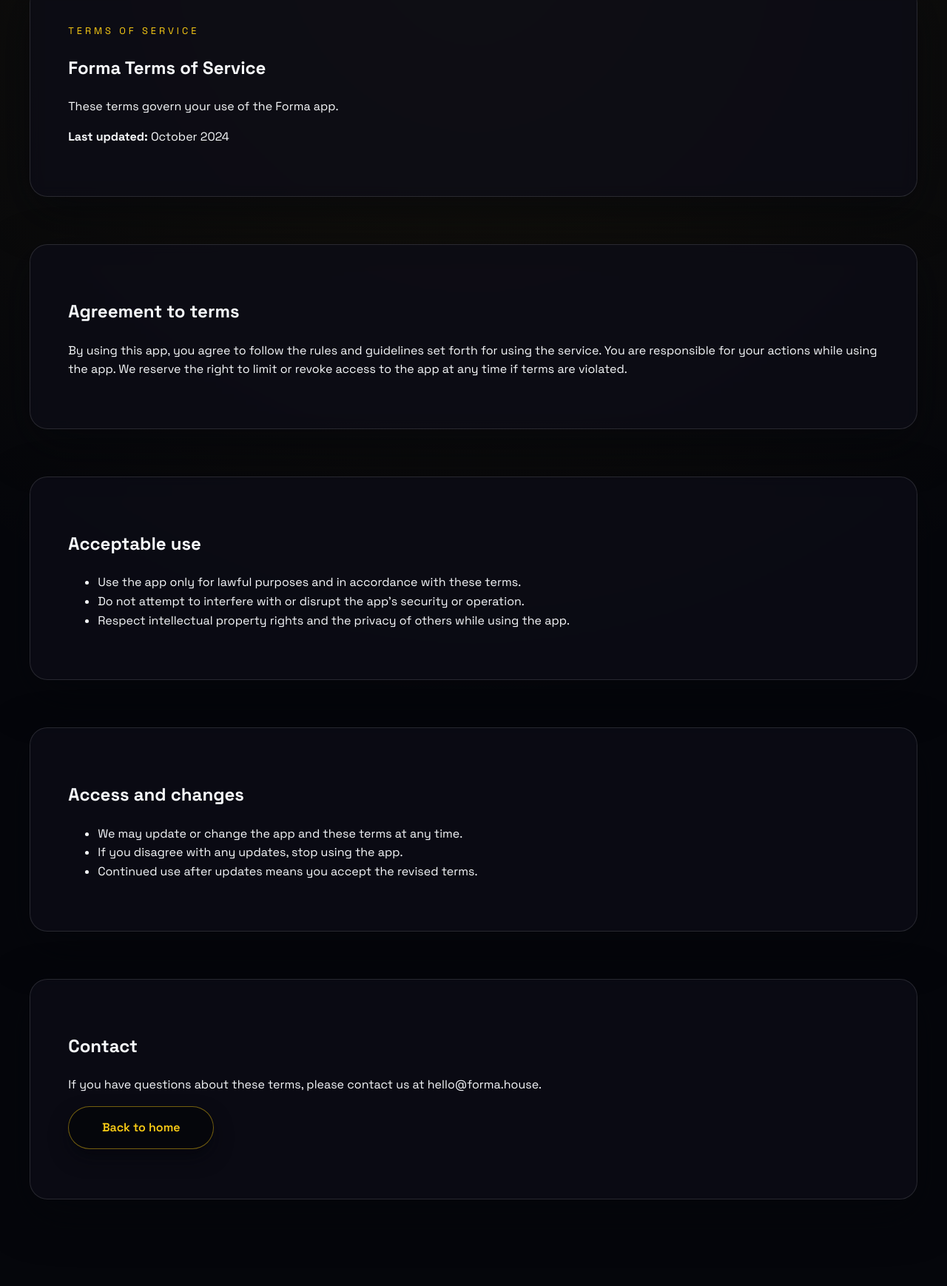
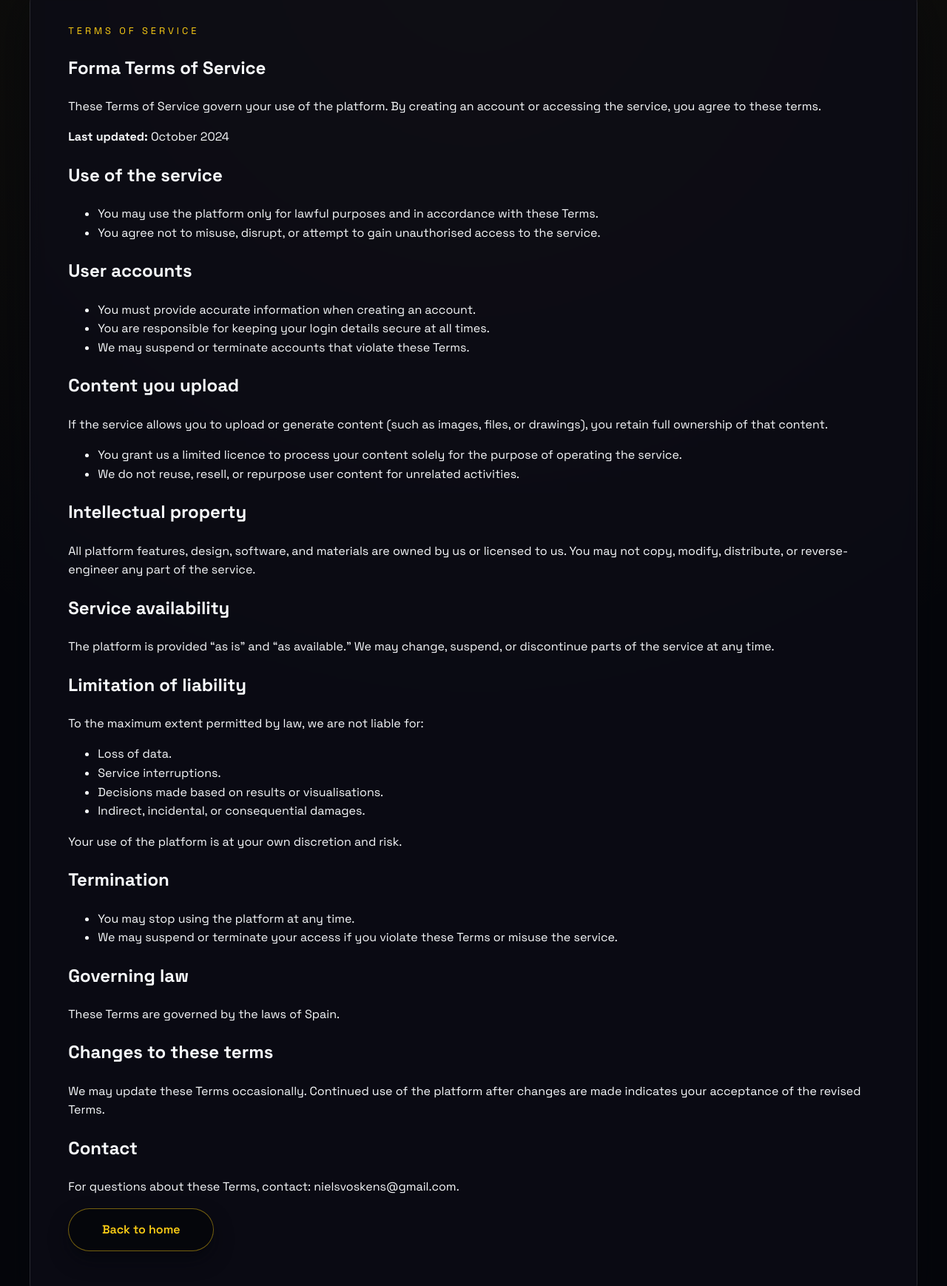
Before and after one commit to nielsvoskens/Forma.github.io, a plain HTML site: page terms.html in a window 1280 px wide. Shown: the part 84-1822 px from the top of the page at 74% size. Before the commit the page ends 1785 px from the top, so only its background shows below. Drawn offline with Linux system fonts and the light colour scheme.

Commit message:
improved privacy and terms pages

```diff
--- a/terms.html
+++ b/terms.html
@@ -21,40 +21,59 @@
       <section class="section">
         <p class="eyebrow">Terms of Service</p>
         <h1>Forma Terms of Service</h1>
-        <p>These terms govern your use of the Forma app.</p>
+        <p>These Terms of Service govern your use of the platform. By creating an account or accessing the service, you agree to these terms.</p>
         <p><strong>Last updated:</strong> October 2024</p>
-      </section>
 
-      <section class="section">
-        <h2>Agreement to terms</h2>
-        <p>
-          By using this app, you agree to follow the rules and guidelines set forth for using the service. You are
-          responsible for your actions while using the app. We reserve the right to limit or revoke access to the app at
-          any time if terms are violated.
-        </p>
-      </section>
+        <h2>Use of the service</h2>
+        <ul>
+          <li>You may use the platform only for lawful purposes and in accordance with these Terms.</li>
+          <li>You agree not to misuse, disrupt, or attempt to gain unauthorised access to the service.</li>
+        </ul>
 
-      <section class="section">
-        <h2>Acceptable use</h2>
+        <h2>User accounts</h2>
         <ul>
-          <li>Use the app only for lawful purposes and in accordance with these terms.</li>
-          <li>Do not attempt to interfere with or disrupt the app’s security or operation.</li>
-          <li>Respect intellectual property rights and the privacy of others while using the app.</li>
+          <li>You must provide accurate information when creating an account.</li>
+          <li>You are responsible for keeping your login details secure at all times.</li>
+          <li>We may suspend or terminate accounts that violate these Terms.</li>
         </ul>
-      </section>
 
-      <section class="section">
-        <h2>Access and changes</h2>
+        <h2>Content you upload</h2>
+        <p>If the service allows you to upload or generate content (such as images, files, or drawings), you retain full ownership of that content.</p>
         <ul>
-          <li>We may update or change the app and these terms at any time.</li>
-          <li>If you disagree with any updates, stop using the app.</li>
-          <li>Continued use after updates means you accept the revised terms.</li>
+          <li>You grant us a limited licence to process your content solely for the purpose of operating the service.</li>
+          <li>We do not reuse, resell, or repurpose user content for unrelated activities.</li>
         </ul>
-      </section>
 
-      <section class="section">
+        <h2>Intellectual property</h2>
+        <p>All platform features, design, software, and materials are owned by us or licensed to us. You may not copy, modify, distribute, or reverse-engineer any part of the service.</p>
+
+        <h2>Service availability</h2>
+        <p>The platform is provided “as is” and “as available.” We may change, suspend, or discontinue parts of the service at any time.</p>
+
+        <h2>Limitation of liability</h2>
+        <p>To the maximum extent permitted by law, we are not liable for:</p>
+        <ul>
+          <li>Loss of data.</li>
+          <li>Service interruptions.</li>
+          <li>Decisions made based on results or visualisations.</li>
+          <li>Indirect, incidental, or consequential damages.</li>
+        </ul>
+        <p>Your use of the platform is at your own discretion and risk.</p>
+
+        <h2>Termination</h2>
+        <ul>
+          <li>You may stop using the platform at any time.</li>
+          <li>We may suspend or terminate your access if you violate these Terms or misuse the service.</li>
+        </ul>
+
+        <h2>Governing law</h2>
+        <p>These Terms are governed by the laws of Spain.</p>
+
+        <h2>Changes to these terms</h2>
+        <p>We may update these Terms occasionally. Continued use of the platform after changes are made indicates your acceptance of the revised Terms.</p>
+
         <h2>Contact</h2>
-        <p>If you have questions about these terms, please contact us at <a href="mailto:hello@forma.house">hello@forma.house</a>.</p>
+        <p>For questions about these Terms, contact: <a href="mailto:nielsvoskens@gmail.com">nielsvoskens@gmail.com</a>.</p>
         <p><a class="btn btn-primary" href="index.html">Back to home</a></p>
       </section>
     </main>
```
Also changed, not shown: index.html (+3 -0 lines), privacy.html (+42 -21 lines).
